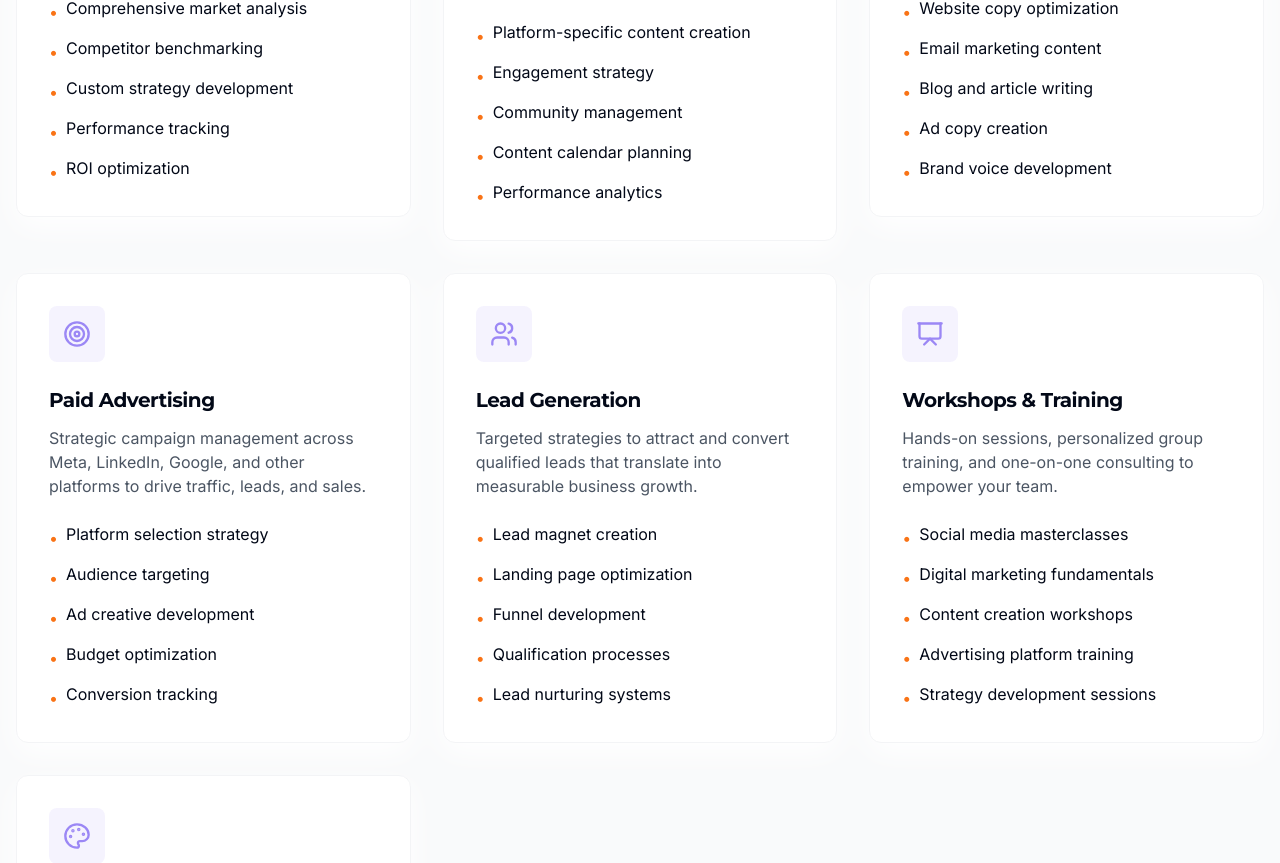
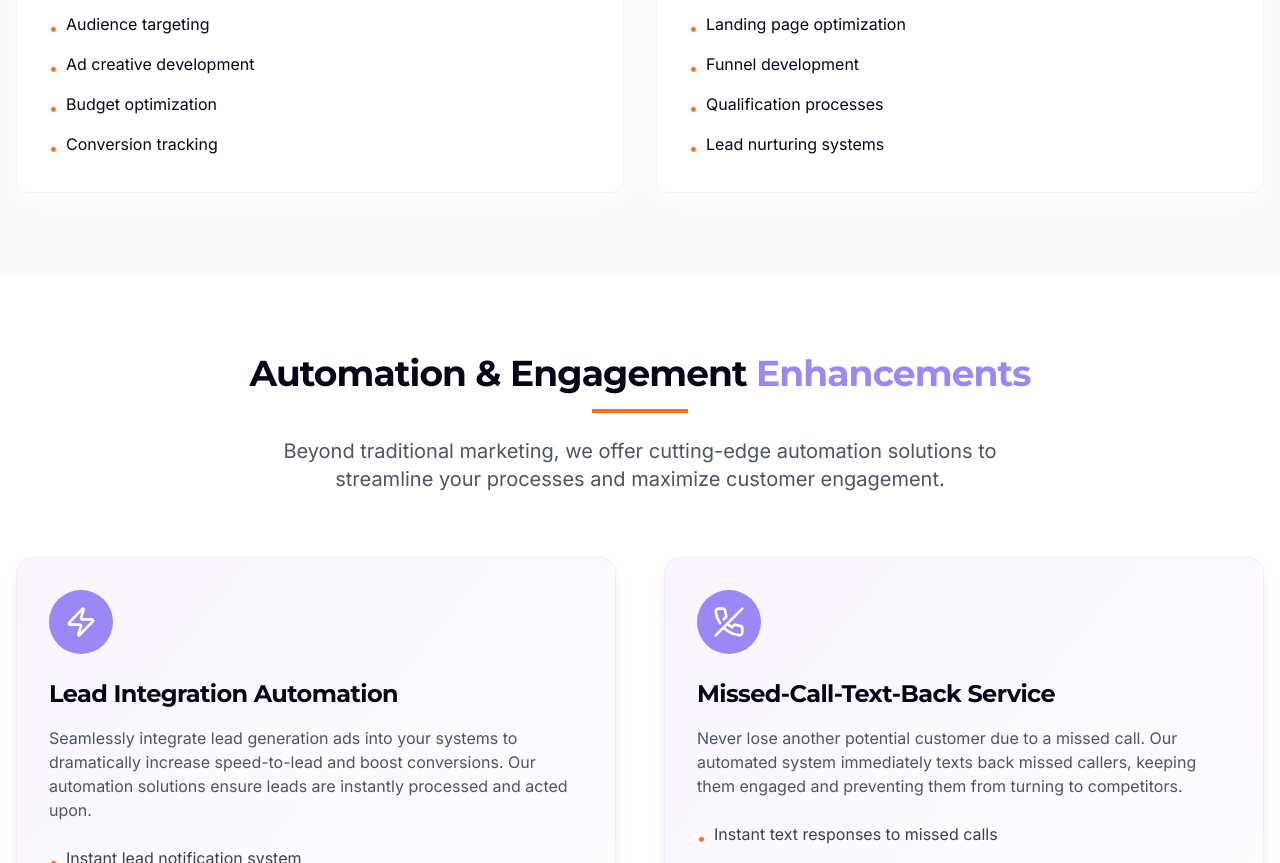
Before and after one commit to bully911210/jacarandamedia, a React (Vite) app: page /services in a window 1280 px wide. Shown: the part 1337-2200 px from the top of the page. Built offline with nearby package versions, Linux system fonts and the light colour scheme.

Commit message:
Refactor: Improve service card content
Refactor the content of the service cards to improve readability and consistency.

```diff
--- a/src/components/Services.tsx
+++ b/src/components/Services.tsx
@@ -1,6 +1,6 @@
 
 import React from 'react';
-import { LayoutGrid, Hash, Pencil, Target, Users, Presentation, Palette } from 'lucide-react';
+import { Target, Users } from 'lucide-react';
 import AnimateOnScroll from './AnimateOnScroll';
 import ServiceCard from './ServiceCard';
 
@@ -13,57 +13,12 @@ const Services: React.FC = () => {
             <h2 className="text-3xl md:text-4xl font-bold mb-4">Our <span className="text-jacarandaPurple">Services</span></h2>
             <div className="w-24 h-1 bg-jacarandaGold mx-auto mb-6"></div>
             <p className="text-xl text-gray-600 max-w-3xl mx-auto">
-              Comprehensive digital marketing solutions tailored to your unique business needs and goals.
+              Focused digital marketing solutions tailored to your unique business needs and goals.
             </p>
           </div>
         </AnimateOnScroll>
 
-        <div className="grid md:grid-cols-2 lg:grid-cols-3 gap-8">
-          <AnimateOnScroll delay="delay-100">
-            <ServiceCard
-              title="Digital Marketing Strategy"
-              description="Integrated approaches to social media, Google Ads, SEO, and content planning to maximize your online presence."
-              icon={<LayoutGrid size={28} />}
-              features={[
-                "Comprehensive market analysis",
-                "Competitor benchmarking",
-                "Custom strategy development",
-                "Performance tracking",
-                "ROI optimization"
-              ]}
-            />
-          </AnimateOnScroll>
-
-          <AnimateOnScroll delay="delay-200">
-            <ServiceCard
-              title="Social Media Content"
-              description="Creation, scheduling, monitoring, and optimization of engaging content that builds your brand and connects with your audience."
-              icon={<Hash size={28} />}
-              features={[
-                "Platform-specific content creation",
-                "Engagement strategy",
-                "Community management",
-                "Content calendar planning",
-                "Performance analytics"
-              ]}
-            />
-          </AnimateOnScroll>
-
-          <AnimateOnScroll delay="delay-300">
-            <ServiceCard
-              title="Copywriting"
-              description="Persuasive, creative content that tells your story, engages your audience, and drives conversions across all channels."
-              icon={<Pencil size={28} />}
-              features={[
-                "Website copy optimization",
-                "Email marketing content",
-                "Blog and article writing",
-                "Ad copy creation",
-                "Brand voice development"
-              ]}
-            />
-          </AnimateOnScroll>
-
+        <div className="grid md:grid-cols-2 gap-8">
           <AnimateOnScroll delay="delay-100">
             <ServiceCard
               title="Paid Advertising"
@@ -93,37 +48,6 @@ const Services: React.FC = () => {
               ]}
             />
           </AnimateOnScroll>
-
-          <AnimateOnScroll delay="delay-300">
-            <ServiceCard
-              title="Workshops & Training"
-              description="Hands-on sessions, personalized group training, and one-on-one consulting to empower your team."
-              icon={<Presentation size={28} />}
-              features={[
-                "Social media masterclasses",
-                "Digital marketing fundamentals",
-                "Content creation workshops",
-                "Advertising platform training",
-                "Strategy development sessions"
-              ]}
-            />
-          </AnimateOnScroll>
-
-          <AnimateOnScroll delay="delay-400">
-            <ServiceCard
-              title="Branding"
-              description="Complete branding solutions including logo design, rebrands, creative photoshoots, and graphic design."
-              icon={<Palette size={28} />}
-              features={[
-                "Brand identity development",
-                "Visual asset creation",
-                "Brand guideline documentation",
-                "Brand voice definition",
-                "Brand consistency planning"
-              ]}
-              className="md:col-span-2 lg:col-span-3"
-            />
-          </AnimateOnScroll>
         </div>
       </div>
     </section>
```
